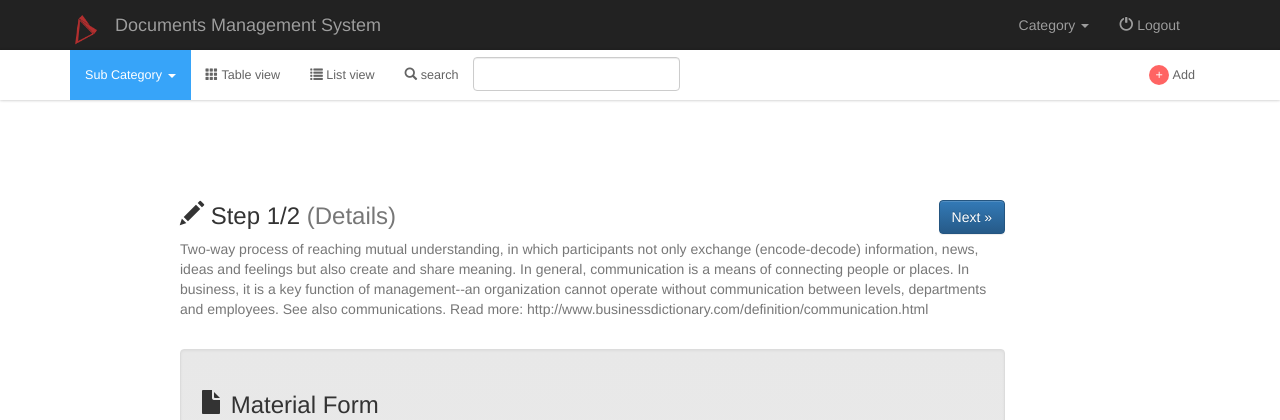
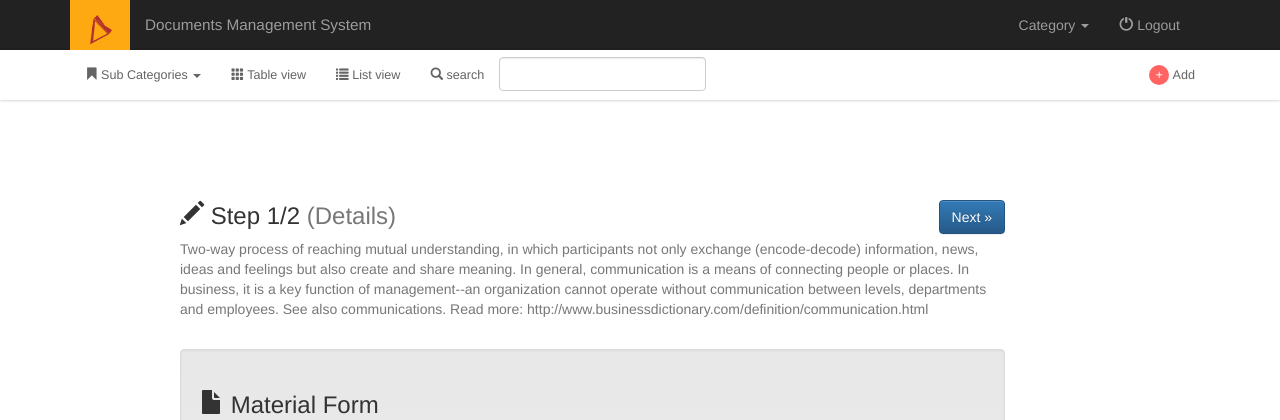
Before and after one commit to SEARCAPhil/archives, a CodeIgniter app: page /database/form/ in a window 1280 px wide. Shown: the top 420 px of the page. Run offline with CodeIgniter, Linux system fonts and the light colour scheme; data that the repository does not hold is empty; some libraries are stand-ins or nearby versions.

Commit message:
Change navigation header's color

```diff
--- a/application/views/pages/navigation.php
+++ b/application/views/pages/navigation.php
@@ -10,8 +10,8 @@ function set_active($sid){
 <nav class="navbar navbar-inverse navbar-top-fixed navbar-top">
 	<div class="container">
 		<div class="navbar-header">
-			<a href="<?php base_url(); ?>" class="navbar-brand"><img src="<?php echo base_url(); ?>assets/images/sample-logo.png" width="30px"/></a>
-			<a href="<?php base_url(); ?>" class="navbar-brand">Documents Management System</a>
+			<a href="<?php base_url(); ?>" class="navbar-brand" style="margin-left:0;background: rgb(255,169,18);"><img src="<?php echo base_url(); ?>assets/images/sample-logo.png" width="30px"/></a>
+			<a href="<?php base_url(); ?>" class="navbar-brand"  style="margin-left:0;"><small>Documents Management System</small></a>
 		</div>
 		<div class="collapse navbar-collapse pull-right">
 			<ul class="nav navbar-nav">
@@ -31,7 +31,7 @@ function set_active($sid){
 	<div class=" sub-nav">
 		<div class="container">
 			<ul class="nav navbar-nav sub-navigation">
-				<li class="dropdown active"><a href="#" class="dropdown-toggle" data-toggle="dropdown">Sub Category <span class="caret"></span></a>
+				<li class="dropdown active"><a href="#" class="dropdown-toggle" data-toggle="dropdown"><span class="glyphicon glyphicon-bookmark"></span>  Sub Categories <span class="caret"></span></a>
 					<ul class="dropdown dropdown-menu">
 						<?php for($x=0;$x<count($sub);$x++){ ?>
 							<li class="<?php echo set_active($sub[$x]->id); ?>" >
--- a/assets/stylesheets/custom.css
+++ b/assets/stylesheets/custom.css
@@ -25,9 +25,11 @@
 
 .sub-navigation li.active a {
 
-	/*background: rgb(0,150,200) !important;*/
+	/*background: rgb(0,150,200) !important;
 	background: rgb(55,164,249) !important;
-	color:rgb(255,255,255) !important;
+	color:rgb(255,255,255) !important;*/
+	background: none !important;
+
 	box-shadow:none !important;
 }
 
```
Also changed, not shown: application/views/pages/list.php (+1 -21 lines).
